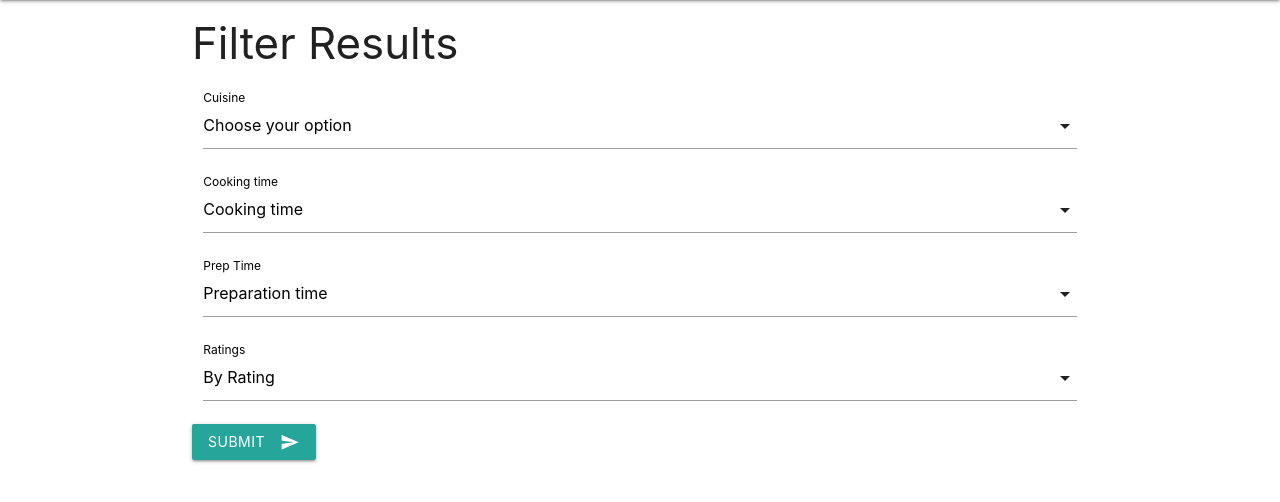
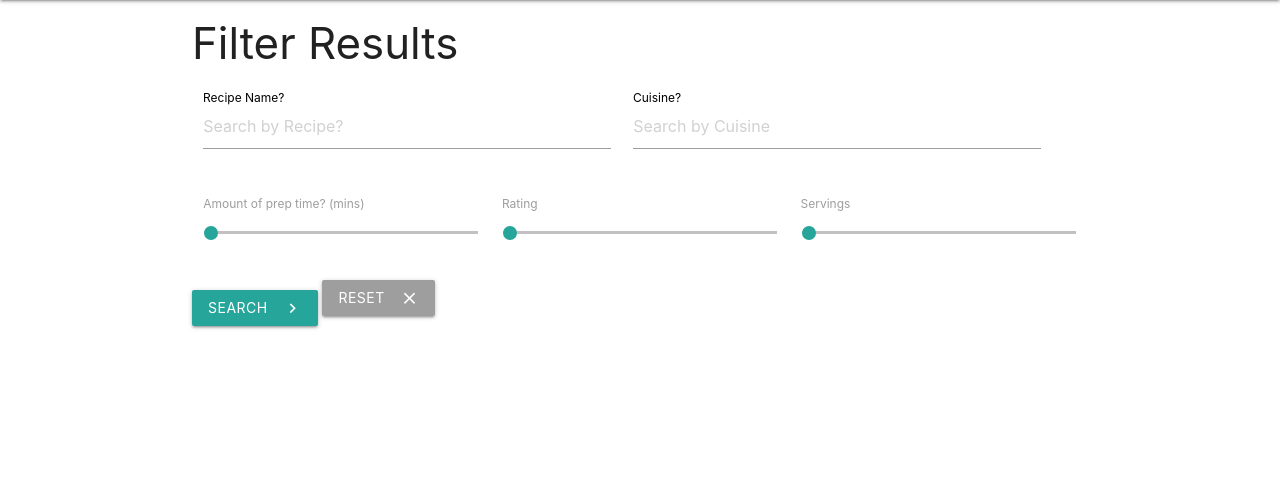
Before and after one commit to Code-Institute-Submissions/RECIPE_WEBPAGE, a Flask app: page /filter_recipes in a window 1280 px wide. Shown: the part 64-566 px from the top of the page. Run offline with Flask 2, Linux system fonts and the light colour scheme; data that the repository does not hold is empty; some libraries are stand-ins or nearby versions.

Commit message:
finished filter functionailty, moved tables to one to many relationships

```diff
--- a/app.py
+++ b/app.py
@@ -98,9 +98,6 @@ def main():
     cursor.execute("SELECT DISTINCT cuisine FROM RECIPES")
     cuisines = cursor.fetchall()
 
-    # cursor.execute("SELECT * FROM REVIEWS")
-    # rating = cursor.fetchall()
-
     ids = []
     rating = []
 
@@ -135,7 +132,7 @@ def view_recipe(id):
     cursor.execute("SELECT * FROM RECIPES WHERE recipe_id = %s", id)
     recipesId = cursor.fetchone()
 
-    cursor.execute("SELECT * FROM INGREDIENTS WHERE recipe_id = %s", id)
+    cursor.execute("SELECT * FROM INGREDIENTS INNER JOIN RECIPES_INGREDIENTS ON ingredient_id = ingredients_id WHERE recipes_id = %s", id)
     recipes_ingredients = cursor.fetchall()
 
     cursor.execute("SELECT * FROM REVIEWS WHERE recipe_id = %s", (id))
@@ -200,8 +197,6 @@ def add_recipe():
 
         recipe_id = cursor.fetchone()["recipe_id"]
 
-        # cursor.execute("INSERT INTO RECIPES_INGREDIENTS(recipes_id) VALUES(%s)", (recipe_id))
-
         # <------- CHECK IF INGREDIENT EXISTS IN DATABASE --------->
 
         cursor.execute("SELECT ingredient FROM INGREDIENTS")
@@ -220,23 +215,16 @@ def add_recipe():
 
                 ingredient_database_id = cursor.fetchone()["ingredient_id"]
 
-                connection.commit()
-
             else:
-                cursor.execute("INSERT INTO INGREDIENTS(ingredient, recipe_id) VALUES(%s, %s)", (ingredient, recipe_id))
+                cursor.execute("INSERT INTO INGREDIENTS(ingredient) VALUES(%s)", (ingredient))
 
                 connection.commit()
 
-                # cursor.execute("SELECT ingredient_id FROM INGREDIENTS WHERE ingredient = %s", (ingredient))
+                cursor.execute("SELECT ingredient_id FROM INGREDIENTS WHERE ingredient = %s", (ingredient))
 
-                # ingredient_database_id = cursor.fetchone()["ingredient_id"]
+                ingredient_database_id = cursor.fetchone()["ingredient_id"]
 
-                # cursor.execute("INSERT INTO RECIPES_INGREDIENTS(ingredients_id) VALUES(%s)"), (ingredient_database_id)
-
-                # cursor.execute("UPDATE RECIPES_INGREDIENTS SET recipes_id=&s, ingredients_id=%s WHERE recipes_id=%s"),(recipe_id, ingredient_database_id, recipe_id)
-
-
-                connection.commit()
+            cursor.execute("INSERT INTO RECIPES_INGREDIENTS(recipes_id, ingredients_id) VALUES(%s, %s)",(recipe_id, ingredient_database_id))
 
             connection.commit()
 
@@ -252,13 +240,15 @@ def edit_recipe(id):
     """ get recipe to update and user """
 
     username = session['name']
+
     cursor.execute("SELECT user_id FROM USERS WHERE name=%s", username)
     usersId = cursor.fetchone()["user_id"]
 
     cursor.execute("SELECT * FROM RECIPES WHERE recipe_id = %s", id)
     recipe = cursor.fetchone()
 
-    cursor.execute("SELECT * FROM INGREDIENTS WHERE recipe_id = %s", id)
+    cursor.execute("SELECT * FROM INGREDIENTS INNER JOIN RECIPES_INGREDIENTS ON ingredient_id = ingredients_id WHERE recipes_id = %s", id)
+
     ingredients = cursor.fetchall()
 
     method = recipe["method"].split("-")
@@ -273,17 +263,42 @@ def edit_recipe(id):
         prep = request.form["prep_time"]
         method = request.form["methods"]
         image = request.form["image"]
-        ingredient = request.form["ingredients"].split(",")
+        ingredients = request.form["ingredients"].split(",")
 
 
         cursor.execute('UPDATE RECIPES SET recipe_name=%s, cuisine=%s, serves=%s, temp=%s, time=%s, prep=%s, method=%s, image=%s WHERE recipe_id=%s',(recipe_name, cuisine, serves, temp, time, prep, method, image, id))
 
-        cursor.execute("DELETE FROM INGREDIENTS WHERE recipe_id = %s", (id))
+        cursor.execute("DELETE FROM RECIPES_INGREDIENTS WHERE recipes_id = %s", (id))
 
-        for i in ingredient:
-            cursor.execute("INSERT INTO INGREDIENTS(ingredient, recipe_id) VALUES(%s, %s)", (i, id))
+        cursor.execute("SELECT ingredient FROM INGREDIENTS")
+        database_ingredients = cursor.fetchall()
 
-        connection.commit()
+        check_ingredients = []
+
+        for values in database_ingredients:
+            check_ingredients.append(values["ingredient"])
+
+        for ingredient in ingredients:
+            if ingredient != "":
+
+                if ingredient in check_ingredients:
+
+                    cursor.execute("SELECT ingredient_id FROM INGREDIENTS WHERE ingredient = %s", (ingredient))
+
+                    ingredient_database_id = cursor.fetchone()["ingredient_id"]
+
+                else:
+                    cursor.execute("INSERT INTO INGREDIENTS(ingredient) VALUES(%s)", (ingredient))
+
+                    connection.commit()
+
+                    cursor.execute("SELECT ingredient_id FROM INGREDIENTS WHERE ingredient = %s", (ingredient))
+
+                    ingredient_database_id = cursor.fetchone()["ingredient_id"]
+
+                cursor.execute("INSERT INTO RECIPES_INGREDIENTS(recipes_id, ingredients_id) VALUES(%s, %s)",(id, ingredient_database_id))
+
+                connection.commit()
 
         flash("Recipe has been updated!", "blue black-text lighten-2")
         return redirect(url_for("your_recipes"))
@@ -294,9 +309,13 @@ def edit_recipe(id):
 @app.route("/delete_recipe/<int:id>/")
 def delete_recipe(id):
 
+    cursor.execute("DELETE FROM REVIEWS WHERE recipe_id = %s", id)
+    cursor.execute("DELETE FROM RECIPES_INGREDIENTS WHERE recipes_id = %s", id)
     cursor.execute("DELETE FROM RECIPES WHERE recipe_id = %s", id)
-    print(id)
+
     connection.commit()
+
+    flash("Recipe has been deleted!", "green black-text lighten-2")
 
     return redirect(url_for("your_recipes"))
 
@@ -337,7 +356,7 @@ def quick_add(id):
     cursor.execute("SELECT user_id FROM USERS WHERE name=%s", username)
     newID = cursor.fetchone()
 
-    cursor.execute("SELECT * FROM INGREDIENTS WHERE recipe_id = %s", id)
+    cursor.execute("SELECT * FROM INGREDIENTS INNER JOIN RECIPES_INGREDIENTS ON ingredient_id = ingredients_id WHERE recipes_id = %s", id)
     ingredients = cursor.fetchall()
 
     quick_add[0]['user_id'] = newID["user_id"]
@@ -353,48 +372,69 @@ def quick_add(id):
 
     cursor.execute("INSERT INTO RECIPES(user_id, name, recipe_name, cuisine, serves, temp, time, prep, method, image) VALUES(%s, %s, %s, %s, %s, %s, %s, %s, %s, %s)", (users_id, username, recipe_name, cuisine, serves, temp, cook_time, prep, method, Image))
 
-    cursor.execute("SELECT ingredient FROM INGREDIENTS")
+    connection.commit()
 
-    database_ingredients = cursor.fetchall()
+    cursor.execute("SELECT recipe_id FROM RECIPES WHERE user_id = %s ORDER BY recipe_id DESC LIMIT 1", (newID["user_id"]))
 
-    check_ingredients = []
+    recipe_id = cursor.fetchone()["recipe_id"]
 
-    for values in database_ingredients:
-        check_ingredients.append(values["ingredient"])
+    for ingredient in ingredients:
 
-    for i in ingredients:
+        cursor.execute("INSERT INTO RECIPES_INGREDIENTS(ingredients_id, recipes_id) VALUES(%s, %s)", (ingredient["ingredient_id"], recipe_id))
 
-        if i["ingredient"] in check_ingredients:
+        connection.commit()
 
-            # cursor.execute("SELECT ingredient_id FROM INGREDIENTS WHERE ingredient = %s", (i))
-
-            # ingredient_database_id = cursor.fetchone()["ingredient_id"]
-
-            # connection.commit()
-
-            pass
-
-        else:
-
-            cursor.execute("INSERT INTO INGREDIENTS(ingredient, recipe_id) VALUES(%s, %s)", (i["ingredient"], i["recipe_id"]))
-
-            connection.commit()
-
-    # connection.commit()
 
     return redirect(url_for("your_recipes"))
 
+# <--------- FUNCTION FOR SEARCH RECIPES ----------->
 
 @app.route("/filter_recipes", methods=["POST", "GET"])
 def filter_recipes():
 
-    cursor.execute("SELECT DISTINCT cuisine FROM RECIPES")
-    recipe = cursor.fetchall()
+    if request.method == "POST":
 
-    # if request.method == "POST":
+        recipe = request.form["recipe_name"]
+        cuisine = request.form["cuisine"]
+        serves = request.form["serves"]
+        rating = request.form["rating"]
+        prep = request.form["prep_time"]
 
-    return render_template("filter_recipes.html", recipe=recipe)
+        statement = "SELECT * FROM RECIPES WHERE 1"
+        parameters  = []
 
+        if recipe != "":
+            statement += " AND recipe_name like %s"
+            parameters.append("%" + recipe + "%")
+
+        if cuisine != "":
+            statement += " AND cuisine = %s"
+            parameters.append(cuisine)
+
+        if prep > 5:
+            statement += " AND prep >= %s"
+            parameters.append(prep)
+
+        if serves > 1:
+            statement += " AND serves >= %s"
+            parameters.append(serves)
+
+        if rating > 1:
+            statement += " AND recipe_id IN (SELECT recipe_id FROM REVIEWS WHERE rating = %s)"
+            parameters.append(rating)
+
+        recipe = cursor.execute(statement,(parameters))
+        filtered_recipes = cursor.fetchall()
+
+        if recipe != 0:
+            return render_template("filter_recipes.html", all_recipes=filtered_recipes)
+        else:
+            flash("sorry no recipes found!", "blue black-text lighten-2")
+            return redirect(url_for('filter_recipes'))
+
+    return render_template("filter_recipes.html")
+
+# NEED TO SORT OUT REVIEWS TO BE JOINED ONTO RECIPES FOR MATCHING..
 
 @app.route("/logout")
 def logout():
--- a/static/css/style.css
+++ b/static/css/style.css
@@ -167,6 +167,14 @@
     left: auto;
     right: auto;
 }
+.switch {
+    margin-top: 20px;
+}
+
+.filter_button {
+    margin-top: 20px;
+}
+
 @media only screen and (min-width: 1201px){
     .row .col.xl4 {
     width: 32.333333%;
--- a/static/js/js.js
+++ b/static/js/js.js
@@ -105,19 +105,19 @@ function recipeReset(e){
 
 // function for advanced search form
 
-let filter_cuisine = document.getElementById("f_cuisine").value,
-    filter_rating = document.getElementById("f_rating"),
-    filter_prep_time = document.getElementById("f_prep_time"),
-    filter_cooking_time = document.getElementById("f_cooking_time"),
-    filter_submit = document.getElementById("recipe_filter");
+// let filter_cuisine = document.getElementById("f_cuisine").value,
+//     filter_rating = document.getElementById("f_rating"),
+//     filter_prep_time = document.getElementById("f_prep_time"),
+//     filter_cooking_time = document.getElementById("f_cooking_time"),
+//     filter_submit = document.getElementById("recipe_filter");
 
-function recipeFilter(e) {
-    let cuisine = filter_cuisine.value,
-        rating = filter_rating.value,
-        prep_time = filter_prep_time.value,
-        cooking_time = filter_cooking_time.value;
+// function recipeFilter(e) {
+//     let cuisine = filter_cuisine.value,
+//         rating = filter_rating.value,
+//         prep_time = filter_prep_time.value,
+//         cooking_time = filter_cooking_time.value;
 
 
-    filter_submit.submit();
+//     filter_submit.submit();
 
-}
+// }
--- a/templates/filter_recipes.html
+++ b/templates/filter_recipes.html
@@ -1,63 +1,66 @@
 {% extends "base.html" %} {% block content %}
 <h3 class="page-title">Filter Results</h3>
 <div>
-    <form method="POST" enctype="multipart/form-data" id="recipe_filter">
+    <form method="POST" id="search_recipes">
         <div class="row">
-            <div class="input-field col l12 s12">
-                <input type="hidden" name="cuisine" value="">
-                <select id="f_cuisine">
-                    <option value="" disabled selected>Choose your option</option>
-                    {% for i in recipe %}
-                    <option value="{{ i.cuisine }}">{{ i.cuisine }}</option>
-                    {% endfor %}
-                </select>
-                <label>Cuisine</label>
+            <div class="input-field col s6">
+                <input placeholder="Search by Recipe?" id="recipe_name" name="recipe_name" type="text" class="validate">
+                <label for="recipe_name">Recipe Name?</label>
             </div>
-
-            <div class="input-field col l12 s12">
-                <input type="hidden" name="cooking_time" value="">
-                <select id="f_cooking_time">
-                    <option value="" disabled selected>Cooking time</option>
-                    <option value="0-15">0 - 15 mins</option>
-                    <option value="15-20">15 - 30 mins</option>
-                    <option value="30-45">30 - 45 mins</option>
-                    <option value="45">45 + </option>
-                </select>
-                <label>Cooking time</label>
-            </div>
-            <div class="input-field col l12 s12">
-                <input type="hidden" name="prep_time" value="">
-                <select id="f_prep_time">
-                    <option value="" disabled selected>Preparation time</option>
-                    <option value="0-15">0 - 15 mins</option>
-                    <option value="15-20">15 - 30 mins</option>
-                    <option value="30-45">30 - 45 mins</option>
-                    <option value="45">45 + </option>
-                </select>
-                <label>Prep Time</label>
-            </div>
-            <div class="input-field col l12 s12">
-                <input type="hidden" name="rating" value="">
-                <select id="f_rating">
-                    <option value="" disabled selected>By Rating</option>
-                    <option value="1">1</option>
-                    <option value="2">Option 2</option>
-                    <option value="3">Option 3</option>
-                    <option value="4">Option 4</option>
-                    <option value="5">Option 5</option>
-                </select>
-                <label>Ratings</label>
-            </div>
-            <a class="btn waves-effect waves-light" onclick="recipeFilter()">Submit
-            <i class="material-icons right">send</i>
-            </a>
+            <div class="input-field col s6">
+                <input placeholder="Search by Cuisine" id="cuisine" name="cuisine" type="text" class="validate">
+                <label for="Cuisine">Cuisine?</label></div>
         </div>
+        <div class="row">
+            <p class="range-field col l4 s4">
+                <label>Amount of prep time? (mins)</label>
+                <input type="range" id="prep_time" name="prep_time" min="5" max="180" value="5" />
+            </p>
+            <p class="range-field col l4 s4">
+                <label>Rating</label>
+                <input type="range" id="rating" name="rating" min="1" max="5" value="1" />
+            </p>
+            <p class="range-field col l4 s4">
+                <label>Servings</label>
+                <input type="range" id="serves" name="serves" min="1" max="20" value="1" />
+            </p>
+        </div>
+        <button class="btn waves-effect waves-light filter_button" type="submit" name="action">
+            Search
+            <i class="material-icons right">chevron_right</i>
+        </button>
+        <button id="search_reset" class="btn waves-effect waves-light grey" type="reset" name="reset" onclick="recipeReset()">
+            Reset
+            <i class="material-icons right">clear</i>
+        </button>
     </form>
 </div>
 
 <!--<div class="progress">-->
 <!--    <div class="indeterminate"></div>-->
 <!--</div>-->
-<div class="returned_results"></div>
+
+<div class="row">
+    {% for all in all_recipes %}
+    <div class="card col s3 m3 l3">
+        <div class="card-image waves-effect waves-block waves-light">
+            <img class="activator" src="/static/images/{{ all.image }}">
+        </div>
+        <div class="card-content">
+            <span class="card-title activator grey-text text-darken-4"><small>Recipe : </small>{{ all.recipe_name|capitalize }}
+            <i class="material-icons right">more_vert</i></span>
+            <p><a href="/view_recipe/{{ all.recipe_id }}">View recipe</a></p>
+        </div>
+        <div class="card-reveal">
+            <span class="card-title grey-text text-darken-4"><small>Cuisine : </small>{{ all.cuisine|capitalize }}<i class="material-icons right">close</i></span>
+            <p>Preparation time: {{ all.prep }} mins</p>
+            <p>Serves: {{ all.serves }} people</p>
+            <p>Cooking time: {{ all.time }} </p>
+            <p>Published by: {{ all.name }}</p>
+            <p>Published: {{ all.date_entered }}</p>
+        </div>
+    </div>
+    {% endfor %}
+</div>
 
 {% endblock %}
```
